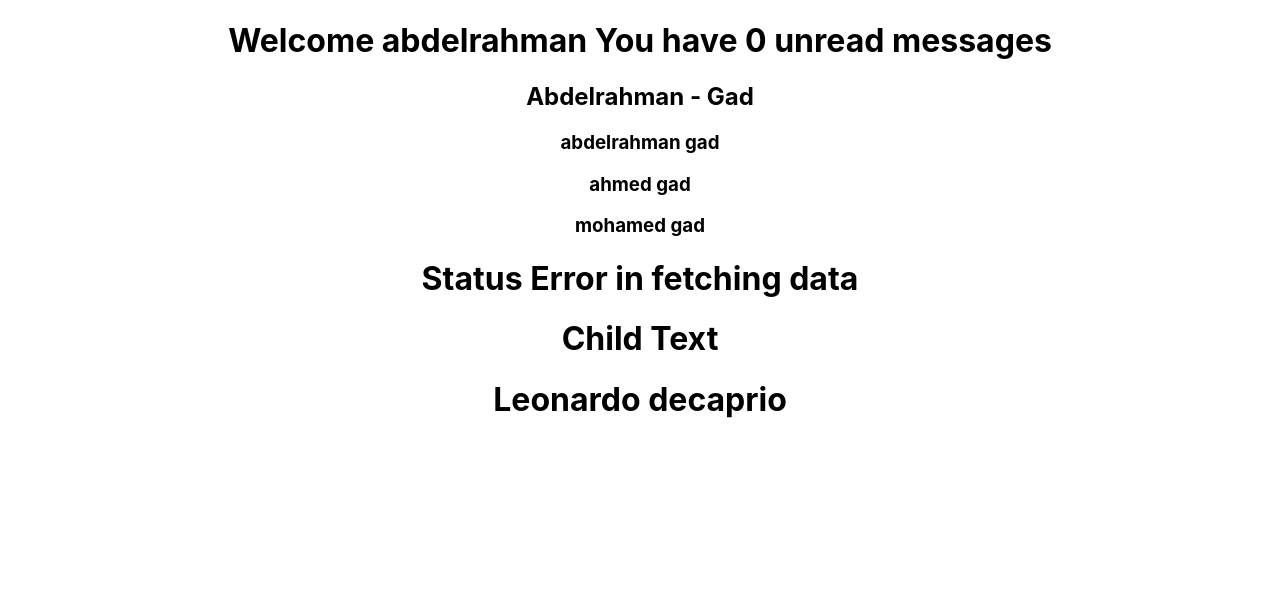
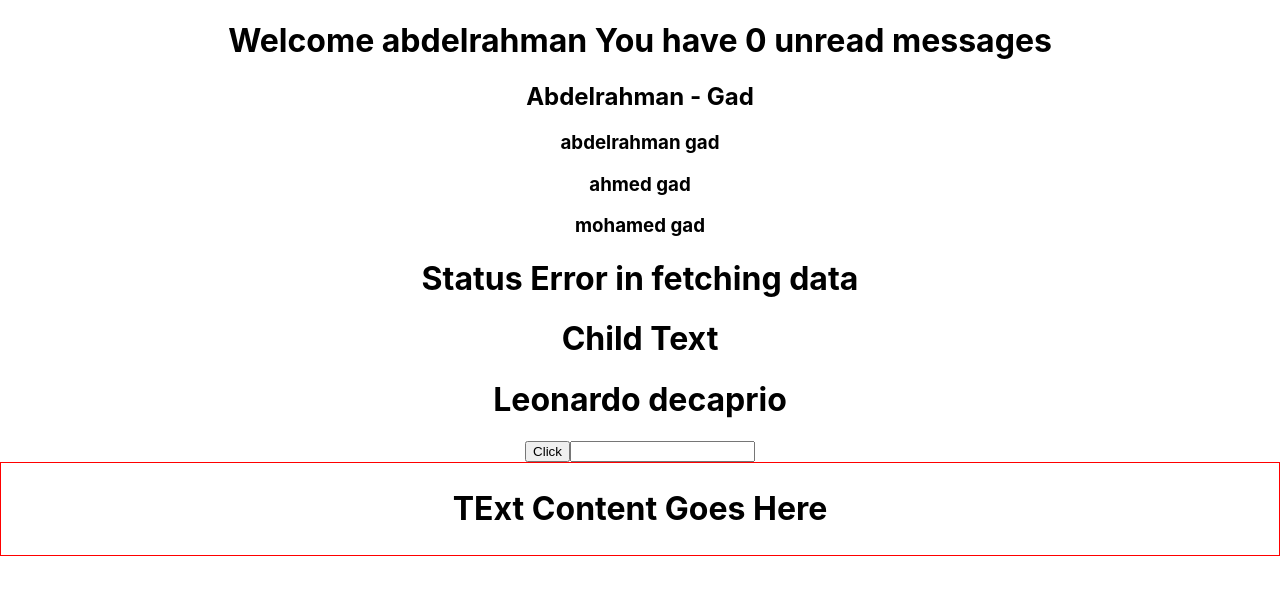
Before and after one commit to abdelrahman-gad/react_typescript_basics, a React (Create React App) app: page / in a window 1280 px wide. Shown: the top 594 px of the page. Built offline with nearby package versions, Linux system fonts and the light colour scheme.

Commit message:
event types , styles types

```diff
--- a/src/App.tsx
+++ b/src/App.tsx
@@ -6,37 +6,46 @@ import PersonList from './components/PersonList';
 import Status from './components/Status';
 import Heading from './components/Heading';
 import Oscar from './components/Oscar';
+import Button from './components/Button';
+import Input from './components/Input';
+import Container from './components/Container';
 function App() {
 
   const personList = [
     {
-      first:'abdelrahman',
-      last:'gad'
+      first: 'abdelrahman',
+      last: 'gad'
     },
     {
-      first:'ahmed',
-      last:'gad'
+      first: 'ahmed',
+      last: 'gad'
     },
     {
-      first:'mohamed',
-      last:'gad'
+      first: 'mohamed',
+      last: 'gad'
     }
   ];
 
-  const personName={
-    first:'Abdelrahman',
-    last:'Gad'
+  const personName = {
+    first: 'Abdelrahman',
+    last: 'Gad'
   }
   return (
     <div className="App">
-       <Greet  name="abdelrahman"  isLoggedIn={true} />
-       <Person  name={personName}  />
-       <PersonList  names={personList}   />
-       <Status  status='error'   />
-       <Heading>Child Text </Heading>
-        <Oscar>
-          <Heading> Leonardo decaprio </Heading>
-        </Oscar>
+      <Greet name="abdelrahman" isLoggedIn={true} />
+      <Person name={personName} />
+      <PersonList names={personList} />
+      <Status status='error' />
+      <Heading>Child Text </Heading>
+      <Oscar>
+        <Heading> Leonardo decaprio </Heading>
+      </Oscar>
+
+      <Button
+        handleClick={(event, id) => { console.log('Button Clicked', event, id) }}
+      />
+      <Input value="" handleChange={(event)=>console.log(event)}   />
+      <Container styles={{ border:'1px solid red',padding:'5px' }} />
     </div>
   );
 }
--- /dev/null
+++ b/src/components/Button.tsx
@@ -0,0 +1,11 @@
+import React from "react";
+
+type  ButtonProps={
+    handleClick:(event:React.MouseEvent<HTMLButtonElement>,id:number)=>void
+}
+
+const Button  = (props:ButtonProps) =>{
+ return  <button onClick={(event)=>props.handleClick(event,1)} >Click</button>
+}
+
+export default Button;
--- /dev/null
+++ b/src/components/Container.tsx
@@ -0,0 +1,11 @@
+type ContainerProps = {
+    styles:React.CSSProperties
+}
+
+const Container = (props:ContainerProps )=> {
+  return <div style={props.styles}>
+        <h1>TExt Content Goes Here </h1>
+  </div>
+}
+
+export default Container;
--- /dev/null
+++ b/src/components/Input.tsx
@@ -0,0 +1,17 @@
+import React from "react";
+
+type InputProps = {
+    value:string,
+    handleChange:(event:React.ChangeEvent<HTMLInputElement>)=>void
+}
+
+const Input = (props:InputProps) => {
+
+     const handleInputChange = (event:React.ChangeEvent<HTMLInputElement>) =>{
+         console.log('val', props.value);
+     }
+
+    return <input type="text" value={props.value} onChange={handleInputChange}  />
+}
+
+export default Input;
```
